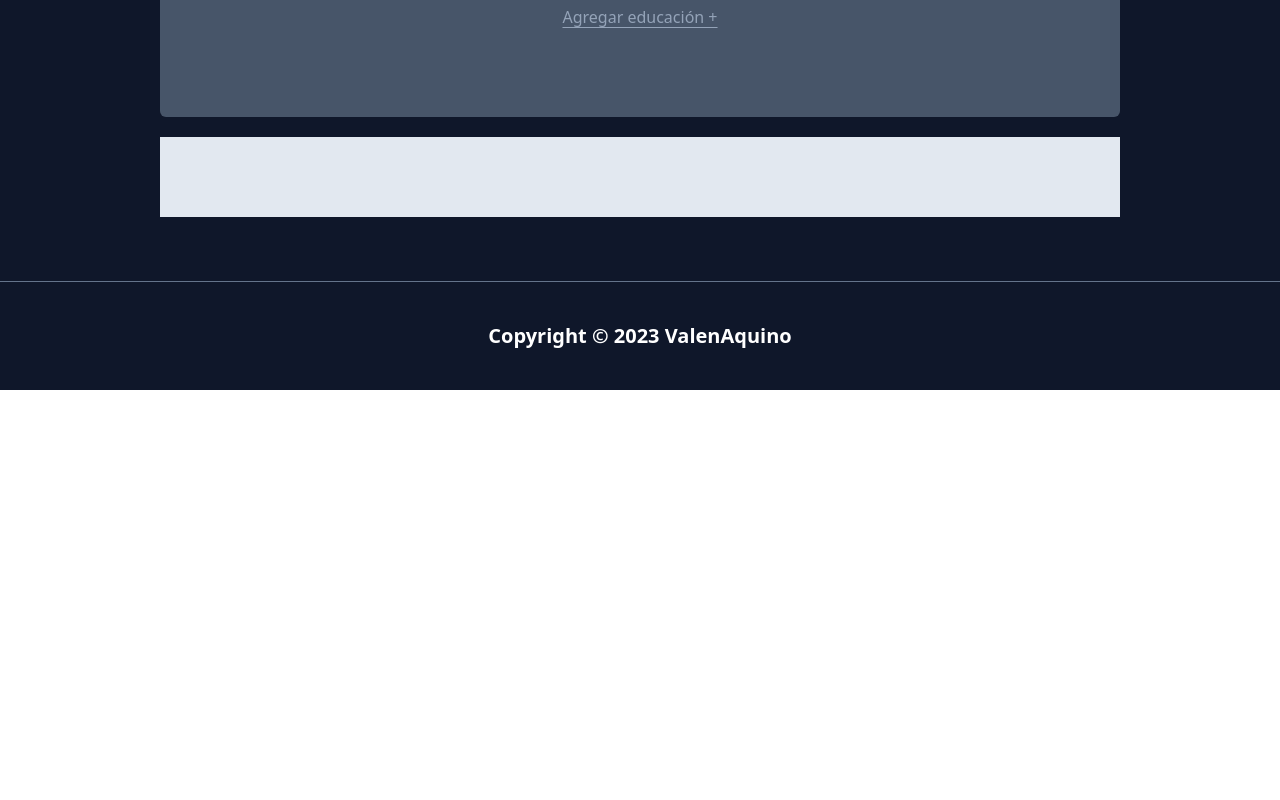
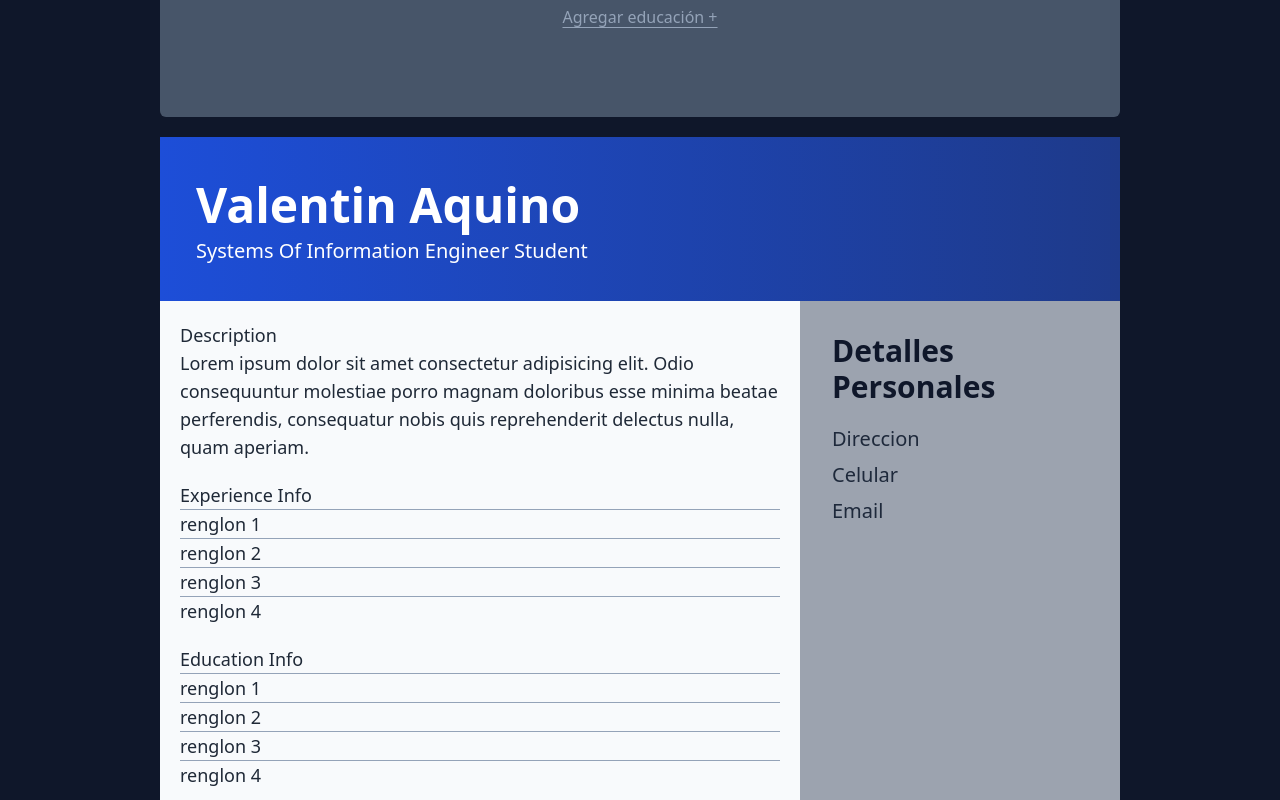
Before and after one commit to ValenAquino/cv-project, a React (Create React App) app: page / in a window 1280 px wide. Shown: the part 980-1780 px from the top of the page. Before the commit the page ends 1370 px from the top, so only its background shows below. Built offline with nearby package versions, Linux system fonts and the light colour scheme.

Commit message:
WIP: Maquetado del CV

```diff
--- /dev/null
+++ b/src/components/Cv/Aside.jsx
@@ -0,0 +1,17 @@
+import React from "react";
+
+export function Aside() {
+  const AsideGrid = "row-start-2 row-end-7";
+  const AsideStyle = "p-8 text-lg bg-gray-400";
+
+  return (
+    <div className={`${AsideGrid} ${AsideStyle}`}>
+      <h2 className="text-3xl text-slate-900 font-bold mb-5">
+        Detalles Personales
+      </h2>
+      <span className="block text-slate-800  text-xl mb-2">Direccion</span>
+      <span className="block text-slate-800 text-xl mb-2">Celular</span>
+      <span className="block text-slate-800 text-xl mb-2">Email</span>
+    </div>
+  );
+}
--- /dev/null
+++ b/src/components/Cv/Content.jsx
@@ -0,0 +1,17 @@
+import React from "react";
+import { Description } from "./Description";
+import { ExperienceInfo } from "./ExperienceInfo";
+import { EducationInfo } from "./EducationInfo";
+
+export function Content() {
+  const contentGrid = "row-start-2 row-end-7 col-start-1 col-end-3";
+  const contentStyle = "p-5 text-lg text-gray-800";
+
+  return (
+    <div className={`${contentGrid} ${contentStyle}`}>
+      <Description />
+      <ExperienceInfo />
+      <EducationInfo />
+    </div>
+  );
+}
--- a/src/components/Cv/Cv.jsx
+++ b/src/components/Cv/Cv.jsx
@@ -1,10 +1,17 @@
 import React from "react";
 import { Header } from "./Header";
+import { Content } from "./Content";
+import { Aside } from "./Aside";
 
 export function Cv() {
+  const cvStyle = "bg-slate-50";
+  const cvGrid = "grid grid-cols-3 grid-rows-6";
+
   return (
-    <div className="bg-slate-200 lg:px-10 p-10">
+    <div className={`${cvStyle} ${cvGrid}`}>
       <Header />
+      <Content />
+      <Aside />
     </div>
   );
 }
--- /dev/null
+++ b/src/components/Cv/Description.jsx
@@ -0,0 +1,15 @@
+import React from "react";
+
+export function Description() {
+  return (
+    <div>
+      <h2>Description</h2>
+      <p>
+        Lorem ipsum dolor sit amet consectetur adipisicing elit. Odio
+        consequuntur molestiae porro magnam doloribus esse minima beatae
+        perferendis, consequatur nobis quis reprehenderit delectus nulla, quam
+        aperiam.
+      </p>
+    </div>
+  );
+}
--- /dev/null
+++ b/src/components/Cv/EducationInfo.jsx
@@ -0,0 +1,13 @@
+import React from "react";
+
+export function EducationInfo() {
+  return (
+    <div className="divide-y divide-slate-400 mt-5">
+      <h3>Education Info</h3>
+      <div className="div">renglon 1</div>
+      <div className="div">renglon 2</div>
+      <div className="div">renglon 3</div>
+      <div className="div">renglon 4</div>
+    </div>
+  );
+}
--- /dev/null
+++ b/src/components/Cv/ExperienceInfo.jsx
@@ -0,0 +1,13 @@
+import React from "react";
+
+export function ExperienceInfo() {
+  return (
+    <div className="divide-y divide-slate-400 mt-5">
+      <h3>Experience Info</h3>
+      <div className="div">renglon 1</div>
+      <div className="div">renglon 2</div>
+      <div className="div">renglon 3</div>
+      <div className="div">renglon 4</div>
+    </div>
+  );
+}
--- a/src/components/Cv/Header.jsx
+++ b/src/components/Cv/Header.jsx
@@ -1,3 +1,11 @@
 export function Header() {
+  const headerStyle = "bg-gradient-to-r from-blue-700 to-blue-900 p-9 h-fit";
+  const headerGrid = "col-start-1 col-end-4"
 
+  return (
+    <div className={`${headerStyle} ${headerGrid}`}>
+      <h2 className="text-5xl font-bold mt-2 mb-2">Valentin Aquino</h2>
+      <h3 className="text-xl">Systems Of Information Engineer Student</h3>
+    </div>
+  );
 }
```
